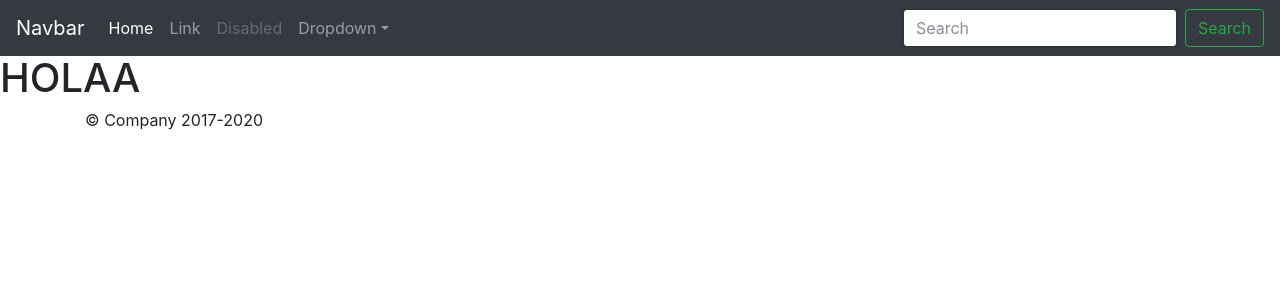
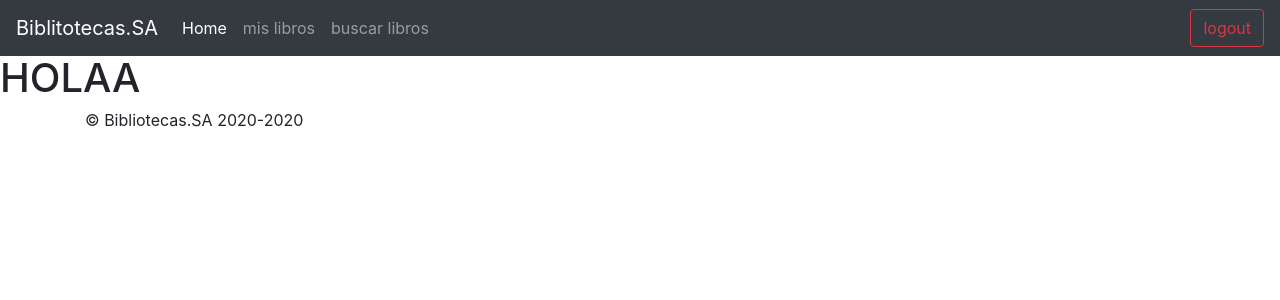
Before and after one commit to BraianAzcune/PortalLibreria, a Django app: page /gestion/ in a window 1280 px wide. Shown: the top 300 px of the page. Run offline with Django 3.2, Linux system fonts and the light colour scheme; a user stored in the database is signed in; some libraries are stand-ins or nearby versions.

Commit message:
cambie el main.html
eso

```diff
--- a/PortalLibreria/templates/main.html
+++ b/PortalLibreria/templates/main.html
@@ -31,7 +31,7 @@
   </head>
   <body>
     <nav class="navbar navbar-expand-md navbar-dark fixed-top bg-dark">
-  <a class="navbar-brand" href="#">Navbar</a>
+  <a class="navbar-brand" href="#">Biblitotecas.SA</a>
   <button class="navbar-toggler" type="button" data-toggle="collapse" data-target="#navbarsExampleDefault" aria-controls="navbarsExampleDefault" aria-expanded="false" aria-label="Toggle navigation">
     <span class="navbar-toggler-icon"></span>
   </button>
@@ -42,23 +42,15 @@
         <a class="nav-link" href="#">Home <span class="sr-only">(current)</span></a>
       </li>
       <li class="nav-item">
-        <a class="nav-link" href="#">Link</a>
+        <a class="nav-link" href="#">mis libros</a>
       </li>
       <li class="nav-item">
-        <a class="nav-link disabled" href="#" tabindex="-1" aria-disabled="true">Disabled</a>
+        <a class="nav-link" href="#">buscar libros</a>
       </li>
-      <li class="nav-item dropdown">
-        <a class="nav-link dropdown-toggle" href="#" id="dropdown01" data-toggle="dropdown" aria-haspopup="true" aria-expanded="false">Dropdown</a>
-        <div class="dropdown-menu" aria-labelledby="dropdown01">
-          <a class="dropdown-item" href="#">Action</a>
-          <a class="dropdown-item" href="#">Another action</a>
-          <a class="dropdown-item" href="#">Something else here</a>
-        </div>
-      </li>
+
     </ul>
     <form class="form-inline my-2 my-lg-0">
-      <input class="form-control mr-sm-2" type="text" placeholder="Search" aria-label="Search">
-      <button class="btn btn-outline-success my-2 my-sm-0" type="submit">Search</button>
+      <button class="btn btn-outline-danger my-2 my-sm-0" type="submit">logout</button>
     </form>
   </div>
 </nav>
@@ -72,7 +64,7 @@
 </main>
 
 <footer class="container">
-  <p>&copy; Company 2017-2020</p>
+  <p>&copy; Bibliotecas.SA 2020-2020</p>
 </footer>
 <script src="https://code.jquery.com/jquery-3.5.1.slim.min.js" integrity="sha384-DfXdz2htPH0lsSSs5nCTpuj/zy4C+OGpamoFVy38MVBnE+IbbVYUew+OrCXaRkfj" crossorigin="anonymous"></script>
       <script>window.jQuery || document.write('<script src="../assets/js/vendor/jquery.slim.min.js"><\/script>')</script><script src="../assets/dist/js/bootstrap.bundle.js"></script></body>
```
Also changed, not shown: db.sqlite3.
